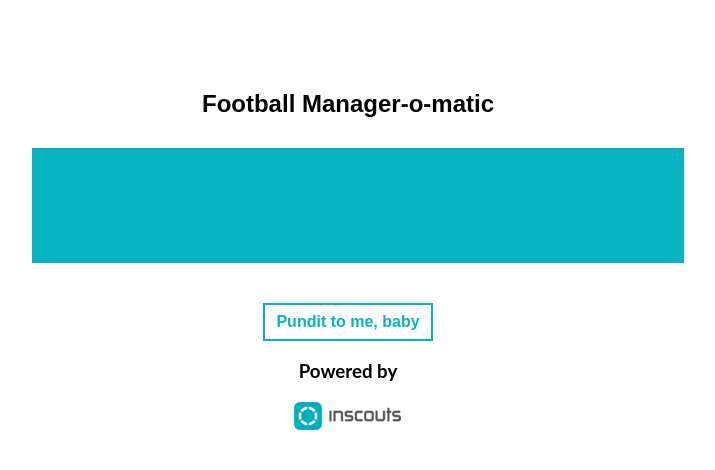
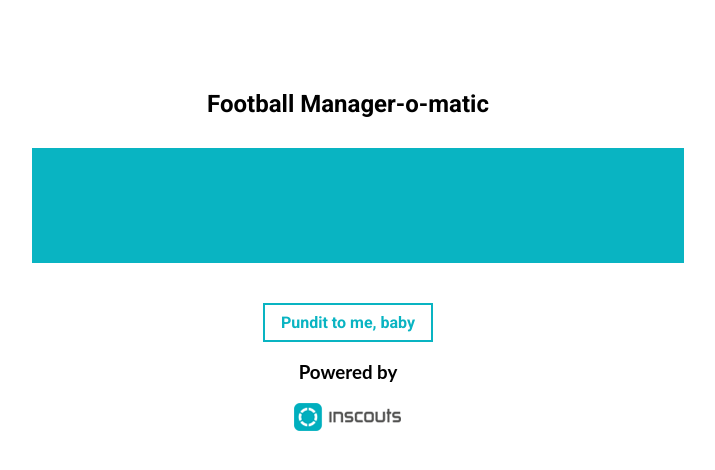
Before and after one commit to inscouts/manager-o-matic, a plain HTML site: page index.html in a window 1280 px wide. Shown: the whole page, without its empty margins (292-1007 px from the left). Drawn offline with nearby package versions, Linux system fonts and the light colour scheme.

Commit message:
Change font back to original 'roboto'

```diff
--- a/quote.css
+++ b/quote.css
@@ -1,5 +1,5 @@
 body{
-	font-family: 'Sol Pro', sans-serif;
+	font-family: 'Roboto', sans-serif;
 	color: #09b4c2;
 }
 
```
